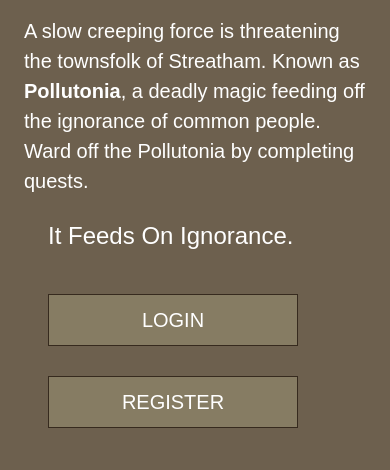
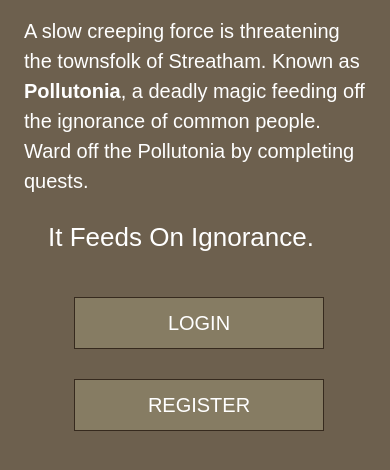
Before and after one commit to jamespilcher/campus-sustainability-game, a Django app: page / in a window 390 px wide. Shown: the part 305-775 px from the top of the page. Run offline with Django 4.2, Linux system fonts and the light colour scheme; parts of the project's set-up code (start-up, migrations or seed data) failed here and were passed over; some libraries are stand-ins or nearby versions; some web fonts are replaced.

Commit message:
Centered Button and chnaged margin for text

```diff
--- a/streatham_go/app/static/app/index.css
+++ b/streatham_go/app/static/app/index.css
@@ -16,7 +16,6 @@ h1{
 h2 {
     color: #ffffff;
     font-size: 36px;
-
 }
 
 p {
@@ -60,6 +59,7 @@ a.btn:hover {
         margin: auto 24px;
         font-size: 24px;
         padding-top: 10px;
+        font-size: 26px;
     }
     img {
         position: center;
@@ -69,6 +69,7 @@ a.btn:hover {
     }
     a.btn {
         margin-top: 20px;
-        margin-left: 24px;
+        margin-left: 50px;
+        margin-right: 50px;
     }
 }
```
